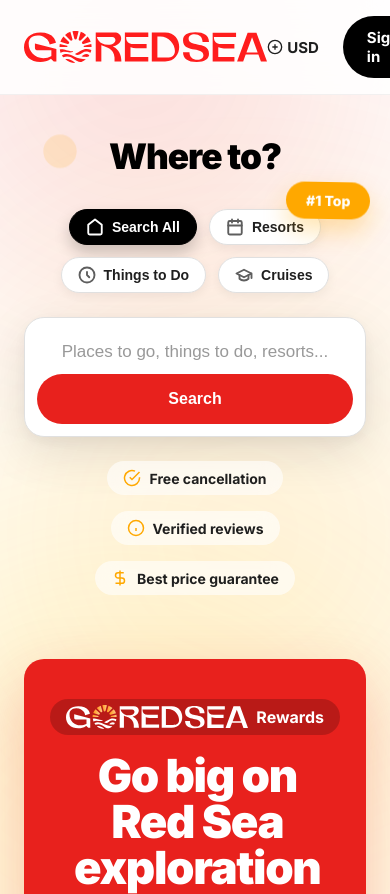
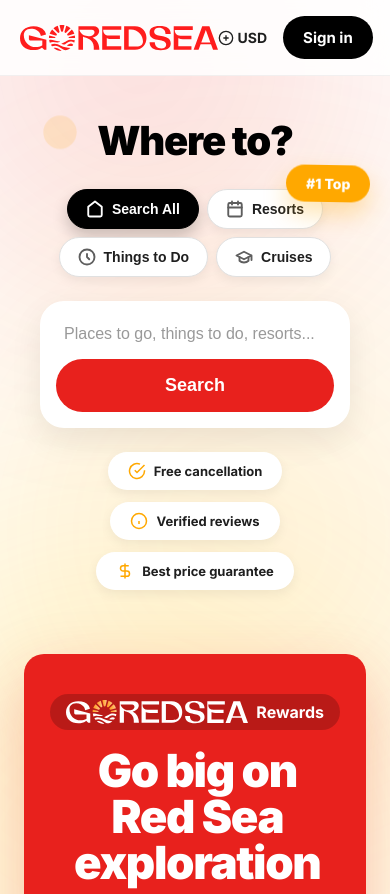
Before and after one commit to midokk98-sys/goredsea, a plain HTML site: page index-v2.html in a window 390 px wide. Shown: the top 894 px of the page. Drawn offline with Linux system fonts and the light colour scheme.

Commit message:
✨ Perfectly match mobile search box and header to branding vision
- The search box is now wrapped in a white shadow card with the input top-left aligned and the thick red 'Search' button filling the bottom.
- Header adjusted to prevent the 'Sign in' button from squishing/wrapping text on small screens.
- Trust bar pills styled exactly as in the mockups with white background and subtle shadows.

```diff
--- a/style-v2.css
+++ b/style-v2.css
@@ -319,12 +319,23 @@
 }
 
 @media (max-width: 480px) {
-  .hero-title { font-size: 2.2rem; }
-  .search-bar { flex-direction: column; padding: 12px; border-radius: 20px; }
+  .header-container { padding: 16px 20px; }
+  .logo img { height: 26px; }
+  .header-right { gap: 16px; font-size: 14px; font-weight: 700; }
+  .btn-dark-pill { padding: 12px 20px; font-size: 15px; white-space: nowrap; border-radius: 30px; }
+
+  .hero-title { font-size: 2.5rem; margin-bottom: 24px; }
+  .search-tabs { gap: 8px; margin-bottom: 24px; }
+  .tab-btn { font-size: 14px !important; padding: 10px 18px !important; }
+
+  .search-bar-wrap { margin-bottom: 24px; padding: 0 16px; }
+  .search-bar { flex-direction: column; padding: 16px; border-radius: 24px; background: #fff; box-shadow: 0 12px 32px rgba(0,0,0,0.08); border: none; }
   .search-icon { display: none; }
-  .search-bar input { width: 100%; padding: 12px; text-align: center; }
-  .search-submit { width: 100%; padding: 16px; }
-  .trust-bar { gap: 16px; }
+  .search-bar input { width: 100%; padding: 8px 8px 16px 8px; text-align: left; font-size: 16px; }
+  .search-submit { width: 100%; padding: 16px; border-radius: 100px; font-size: 18px; font-weight: 800; background: var(--red); color: #fff; border: none; }
+
+  .trust-bar { gap: 12px; margin-bottom: 40px; }
+  .trust-bar span { font-size: 13px; padding: 10px 20px; background: #fff; box-shadow: 0 4px 12px rgba(0,0,0,0.06); border-radius: 30px; }
 
   /* Convert block grids to horizontal mobile carousels */
   .magazine-grid, .interest-grid, .dest-grid-ta {
```
